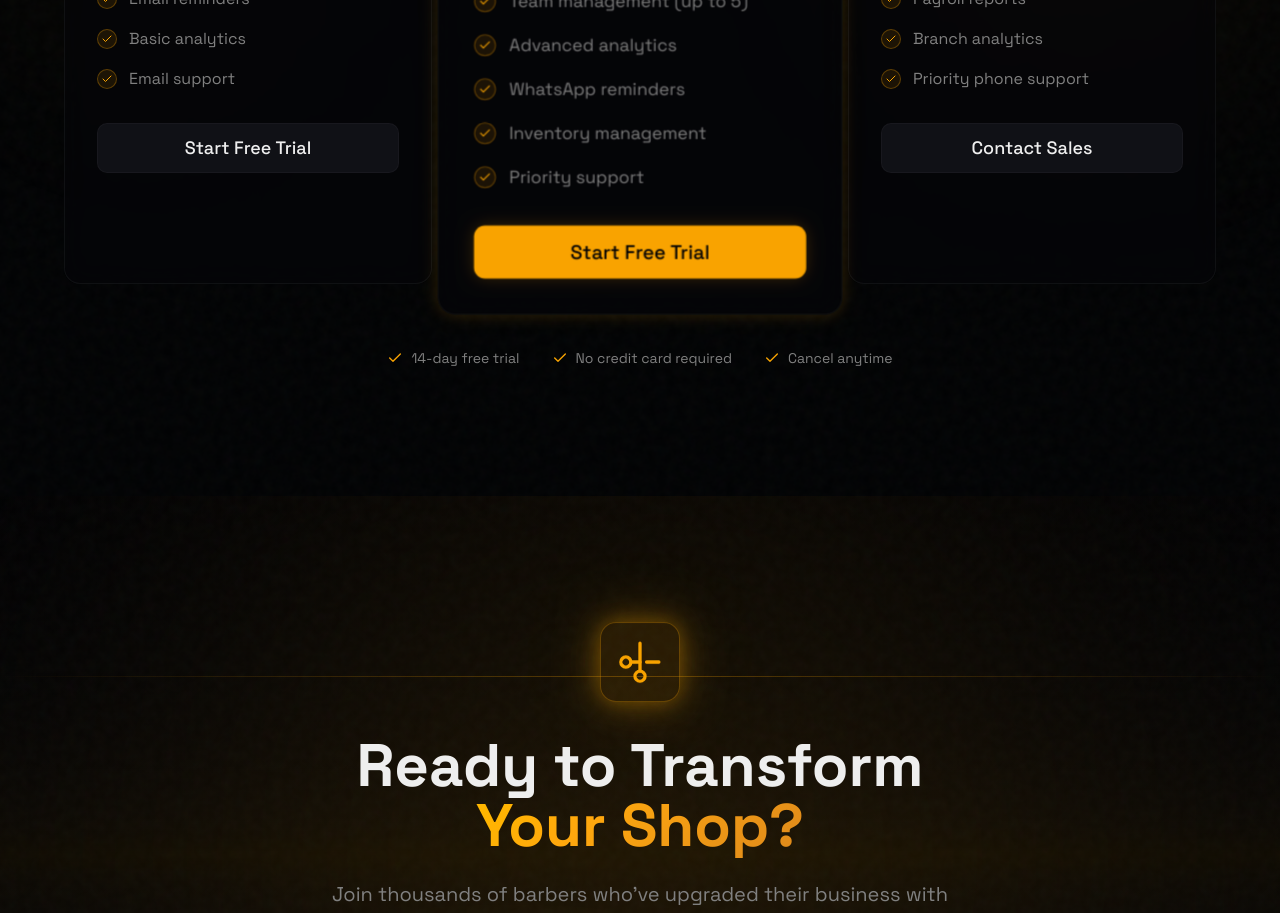
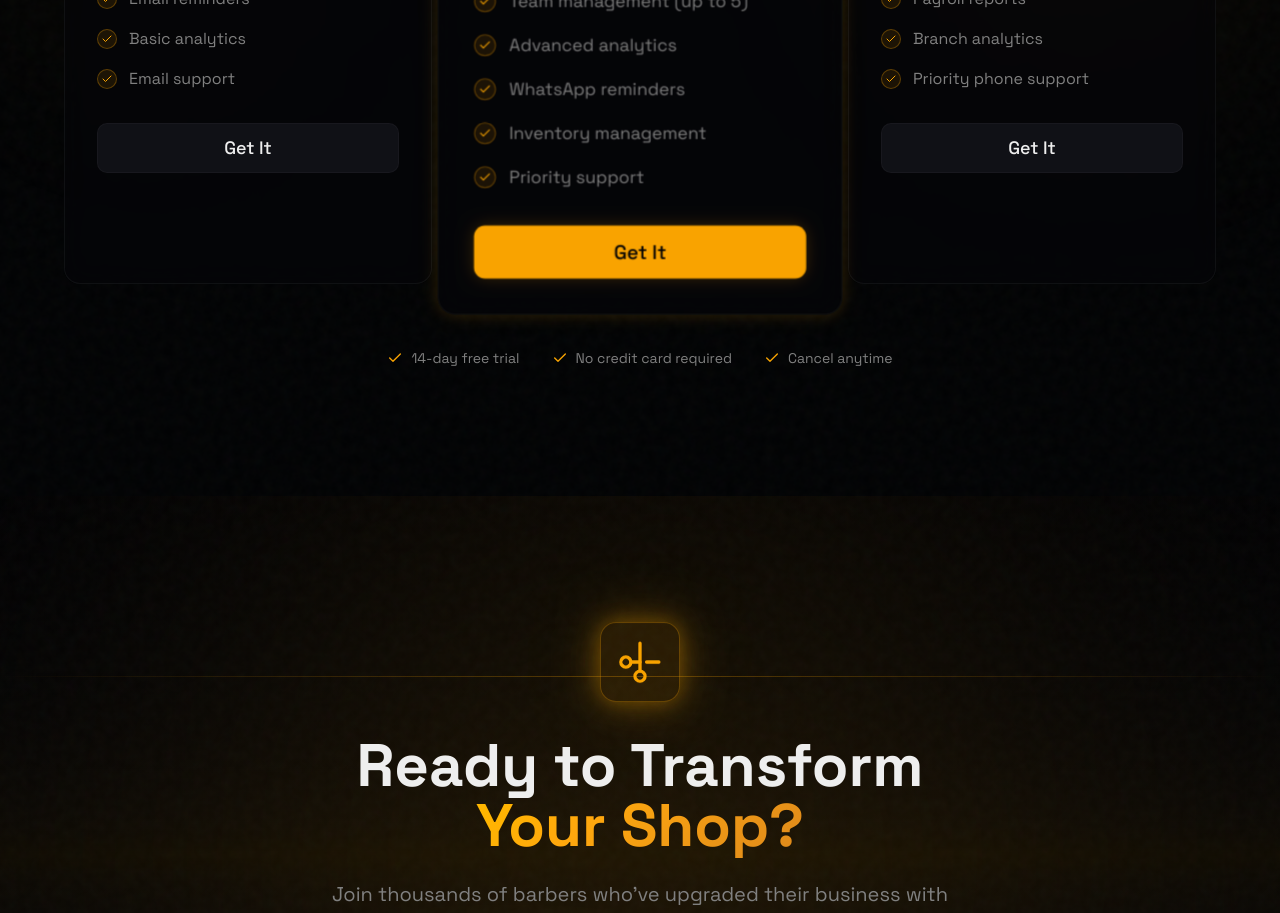
Before and after one commit to Globinner/tresser-saas, a Next.js app: page / in a window 1280 px wide. Shown: the part 5420-6333 px from the top of the page. Built offline with nearby package versions, Linux system fonts and the light colour scheme.

Commit message:
fix translations and update button texts
Update pricing section to use fallback values; change button texts to "Get It"; fix "Most Popular" badge.

```diff
--- a/components/pricing-section.tsx
+++ b/components/pricing-section.tsx
@@ -10,53 +10,53 @@ export function PricingSection() {
 
   const plans = [
     {
-      name: t("pricing.solo.name"),
-      description: t("pricing.solo.description"),
+      name: t("pricing.solo.name") !== "pricing.solo.name" ? t("pricing.solo.name") : "Solo",
+      description: t("pricing.solo.description") !== "pricing.solo.description" ? t("pricing.solo.description") : "Perfect for independent barbers",
       price: "22",
-      period: t("pricing.perMonth"),
+      period: t("pricing.perMonth") !== "pricing.perMonth" ? t("pricing.perMonth") : "/month",
       features: [
-        t("pricing.solo.feature1"),
-        t("pricing.solo.feature2"),
-        t("pricing.solo.feature3"),
-        t("pricing.solo.feature4"),
-        t("pricing.solo.feature5"),
-        t("pricing.solo.feature6"),
+        t("pricing.solo.feature1") !== "pricing.solo.feature1" ? t("pricing.solo.feature1") : "Up to 100 appointments/month",
+        t("pricing.solo.feature2") !== "pricing.solo.feature2" ? t("pricing.solo.feature2") : "Client management",
+        t("pricing.solo.feature3") !== "pricing.solo.feature3" ? t("pricing.solo.feature3") : "Online booking page",
+        t("pricing.solo.feature4") !== "pricing.solo.feature4" ? t("pricing.solo.feature4") : "Email reminders",
+        t("pricing.solo.feature5") !== "pricing.solo.feature5" ? t("pricing.solo.feature5") : "Basic analytics",
+        t("pricing.solo.feature6") !== "pricing.solo.feature6" ? t("pricing.solo.feature6") : "Email support",
       ],
-      cta: t("nav.startFreeTrial"),
+      cta: t("pricing.getIt") !== "pricing.getIt" ? t("pricing.getIt") : "Get It",
       popular: false,
     },
     {
-      name: t("pricing.pro.name"),
-      description: t("pricing.pro.description"),
+      name: t("pricing.pro.name") !== "pricing.pro.name" ? t("pricing.pro.name") : "Pro",
+      description: t("pricing.pro.description") !== "pricing.pro.description" ? t("pricing.pro.description") : "For growing shops that need more power",
       price: "29",
-      period: t("pricing.perMonth"),
+      period: t("pricing.perMonth") !== "pricing.perMonth" ? t("pricing.perMonth") : "/month",
       features: [
-        t("pricing.pro.feature1"),
-        t("pricing.pro.feature2"),
-        t("pricing.pro.feature3"),
-        t("pricing.pro.feature4"),
-        t("pricing.pro.feature5"),
-        t("pricing.pro.feature6"),
-        t("pricing.pro.feature7"),
-        t("pricing.pro.feature8"),
+        t("pricing.pro.feature1") !== "pricing.pro.feature1" ? t("pricing.pro.feature1") : "Unlimited appointments",
+        t("pricing.pro.feature2") !== "pricing.pro.feature2" ? t("pricing.pro.feature2") : "Full client management",
+        t("pricing.pro.feature3") !== "pricing.pro.feature3" ? t("pricing.pro.feature3") : "Chemistry records",
+        t("pricing.pro.feature4") !== "pricing.pro.feature4" ? t("pricing.pro.feature4") : "Team management (up to 5)",
+        t("pricing.pro.feature5") !== "pricing.pro.feature5" ? t("pricing.pro.feature5") : "Advanced analytics",
+        t("pricing.pro.feature6") !== "pricing.pro.feature6" ? t("pricing.pro.feature6") : "WhatsApp reminders",
+        t("pricing.pro.feature7") !== "pricing.pro.feature7" ? t("pricing.pro.feature7") : "Inventory management",
+        t("pricing.pro.feature8") !== "pricing.pro.feature8" ? t("pricing.pro.feature8") : "Priority support",
       ],
-      cta: t("nav.startFreeTrial"),
+      cta: t("pricing.getIt") !== "pricing.getIt" ? t("pricing.getIt") : "Get It",
       popular: true,
     },
     {
       name: "Branch",
-      description: t("pricing.branch.description"),
+      description: t("pricing.branch.description") !== "pricing.branch.description" ? t("pricing.branch.description") : "For shops with multiple locations",
       price: "77",
-      period: t("pricing.perMonth"),
+      period: t("pricing.perMonth") !== "pricing.perMonth" ? t("pricing.perMonth") : "/month",
       features: [
-        t("pricing.branch.feature1"),
-        t("pricing.branch.feature2"),
-        t("pricing.branch.feature3"),
-        t("pricing.branch.feature4"),
-        t("pricing.branch.feature5"),
-        t("pricing.branch.feature6"),
+        t("pricing.branch.feature1") !== "pricing.branch.feature1" ? t("pricing.branch.feature1") : "Everything in Pro",
+        t("pricing.branch.feature2") !== "pricing.branch.feature2" ? t("pricing.branch.feature2") : "Up to 3 locations",
+        t("pricing.branch.feature3") !== "pricing.branch.feature3" ? t("pricing.branch.feature3") : "Unlimited team members",
+        t("pricing.branch.feature4") !== "pricing.branch.feature4" ? t("pricing.branch.feature4") : "Payroll reports",
+        t("pricing.branch.feature5") !== "pricing.branch.feature5" ? t("pricing.branch.feature5") : "Branch analytics",
+        t("pricing.branch.feature6") !== "pricing.branch.feature6" ? t("pricing.branch.feature6") : "Priority phone support",
       ],
-      cta: t("pricing.contactSales"),
+      cta: t("pricing.getIt") !== "pricing.getIt" ? t("pricing.getIt") : "Get It",
       popular: false,
     },
   ]
@@ -100,7 +100,7 @@ export function PricingSection() {
                 <div className="absolute -top-4 left-1/2 -translate-x-1/2">
                   <span className="px-4 py-1 rounded-full text-sm font-semibold bg-primary text-primary-foreground flex items-center gap-1">
                     <Zap className="w-4 h-4" />
-                    {t("pricing.mostPopular")}
+                    {t("pricing.mostPopular") !== "pricing.mostPopular" ? t("pricing.mostPopular") : "Most Popular"}
                   </span>
                 </div>
               )}
--- a/lib/i18n/dictionaries/ar.json
+++ b/lib/i18n/dictionaries/ar.json
@@ -484,6 +484,7 @@
     "noCard": "بدون بطاقة ائتمان",
     "cancelAnytime": "إلغاء في أي وقت",
     "contactSales": "تواصل مع المبيعات",
+    "getIt": "احصل عليه",
     "solo": {
       "name": "فردي",
       "description": "مثالي للحلاقين المستقلين",
@@ -539,7 +540,7 @@
     "testimonial1": {
       "name": "ماركوس جونسون",
       "role": "مالك، برايم كتس",
-      "text": "غيّر Tresser تماماً طريقة إدارتي لصالوني. نظام الحجز وحده يوفر لي ساعات كل أسبوع."
+      "text": "غيّر Tresser تماماً ��ريقة إدارتي لصالوني. نظام الحجز وحده يوفر لي ساعات كل أسبوع."
     },
     "testimonial2": {
       "name": "ديفيد تشين",
--- a/lib/i18n/dictionaries/en.json
+++ b/lib/i18n/dictionaries/en.json
@@ -520,6 +520,7 @@
     "noCard": "No credit card required",
     "cancelAnytime": "Cancel anytime",
     "contactSales": "Contact Sales",
+    "getIt": "Get It",
     "solo": {
       "name": "Solo",
       "description": "Perfect for independent barbers",
--- a/lib/i18n/dictionaries/es.json
+++ b/lib/i18n/dictionaries/es.json
@@ -484,6 +484,7 @@
     "noCard": "Sin tarjeta de crédito",
     "cancelAnytime": "Cancela cuando quieras",
     "contactSales": "Contactar Ventas",
+    "getIt": "Obtenerlo",
     "solo": {
       "name": "Solo",
       "description": "Perfecto para barberos independientes",
--- a/lib/i18n/dictionaries/fr.json
+++ b/lib/i18n/dictionaries/fr.json
@@ -484,6 +484,7 @@
     "noCard": "Sans carte de crédit",
     "cancelAnytime": "Annulez quand vous voulez",
     "contactSales": "Contacter les Ventes",
+    "getIt": "Obtenir",
     "solo": {
       "name": "Solo",
       "description": "Parfait pour les coiffeurs indépendants",
--- a/lib/i18n/dictionaries/he.json
+++ b/lib/i18n/dictionaries/he.json
@@ -519,6 +519,7 @@
     "noCard": "ללא כרטיס אשראי",
     "cancelAnytime": "בטל בכל עת",
     "contactSales": "צור קשר עם מכירות",
+    "getIt": "קבל את זה",
     "solo": {
       "name": "סולו",
       "description": "מושלם לספרים עצמאיים",
@@ -569,7 +570,7 @@
     "sectionLabel": "המלצות",
     "sectionTitle": "מהימן על ידי",
     "sectionTitleHighlight": "ספרים",
-    "sectionTitleEnd": "ברחבי העולם",
+    "sectionTitleEnd": "��רחבי העולם",
     "sectionSubtitle": "ראה מה בעלי מספרות אומרים על Tresser",
     "featured": "מומלץ",
     "testimonial1": {
--- a/lib/i18n/dictionaries/pt.json
+++ b/lib/i18n/dictionaries/pt.json
@@ -484,6 +484,7 @@
     "noCard": "Sem cartão de crédito",
     "cancelAnytime": "Cancele quando quiser",
     "contactSales": "Falar com Vendas",
+    "getIt": "Obter",
     "solo": {
       "name": "Solo",
       "description": "Perfeito para barbeiros independentes",
--- a/lib/i18n/dictionaries/ru.json
+++ b/lib/i18n/dictionaries/ru.json
@@ -245,7 +245,7 @@
       "tue": "Вт",
       "wed": "Ср",
       "thu": "Чт",
-      "fri": "Пт",
+      "fri": "��т",
       "sat": "Сб",
       "sun": "Вс"
     }
@@ -520,6 +520,7 @@
     "noCard": "Без карты",
     "cancelAnytime": "Отмена в любое время",
     "contactSales": "Связаться с отделом продаж",
+    "getIt": "Получить",
     "solo": {
       "name": "Соло",
       "description": "Идеально для независимых барберов",
```
